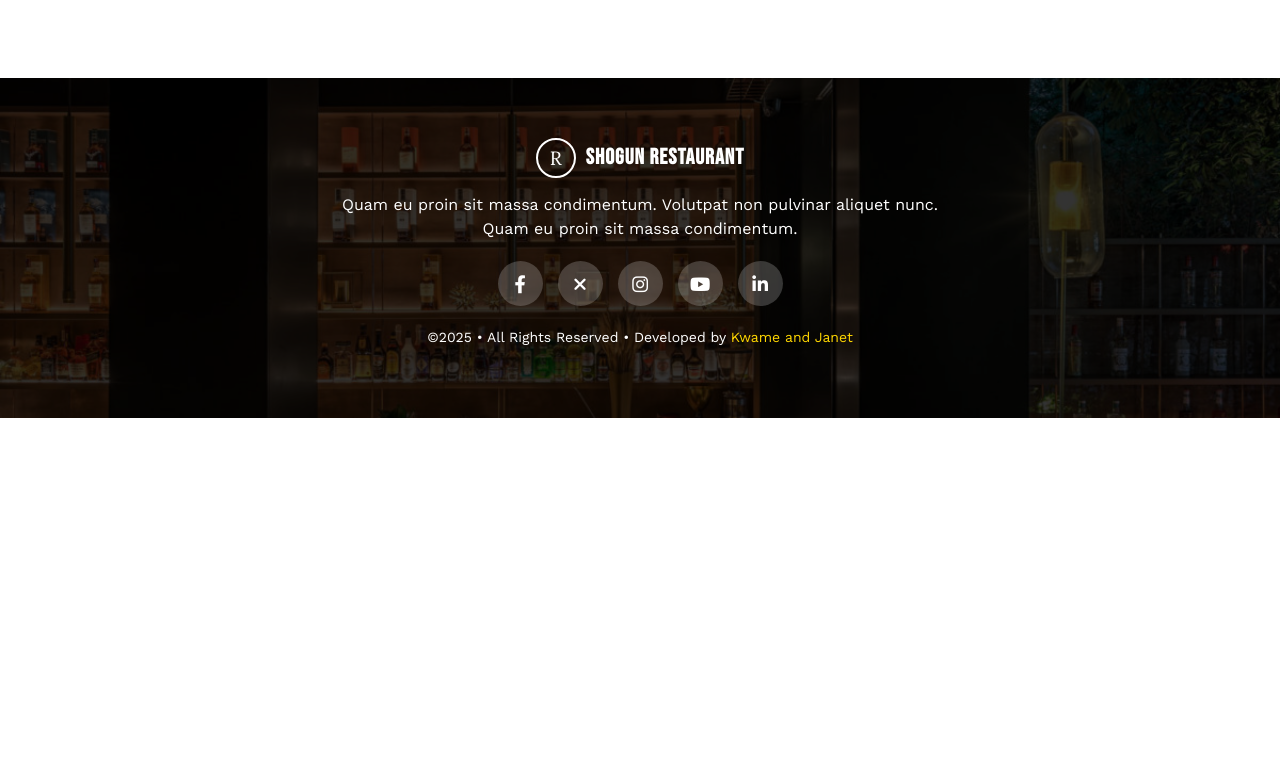
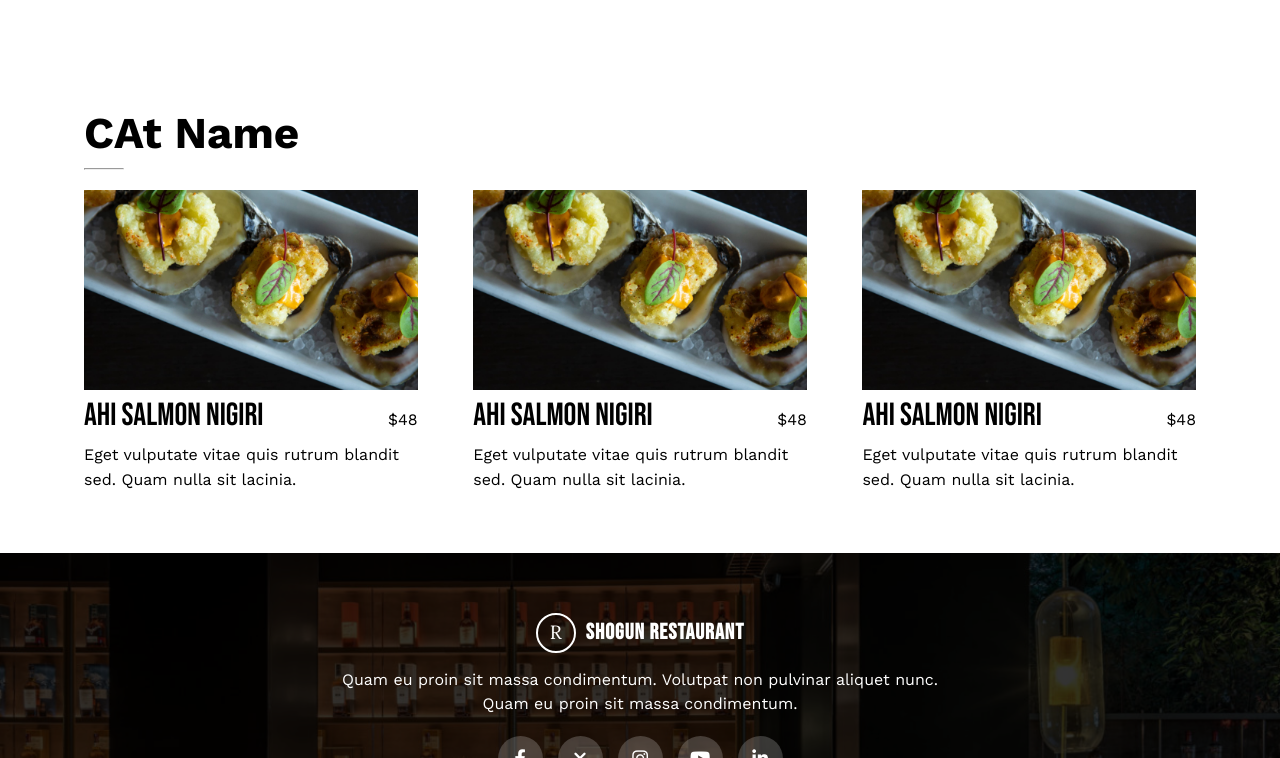
Before and after one commit to Jane-Akpabla/Collab-Project, a plain HTML site: page menu page/menu.html in a window 1280 px wide. Shown: the part 342-1100 px from the top of the page. Before the commit the page ends 800 px from the top, so only its background shows below. Drawn offline with nearby package versions, Linux system fonts and the light colour scheme.

Commit message:
added food items to the menu page

```diff
--- a/menu page/menu-styles.css
+++ b/menu page/menu-styles.css
@@ -186,6 +186,49 @@ body {
   cursor: pointer;
 }
 
+/* ======...........Foods Section...............=======*/
+.all-categories {
+  display: flex;
+  flex-direction: column;
+  align-items: center;
+}
+
+
+.food-category {
+  display: flex;
+  flex-direction: column;
+  width: 90%;
+  padding: 20px;
+}
+
+.food-cards {
+  display: flex;
+  justify-content: space-between;
+  flex-wrap: wrap;
+}
+
+.food-card {
+  width: 30%;
+  display: flex;
+  flex-direction: column;
+  margin-bottom: 40px;
+}
+
+.food-img {
+  background: url('../image/menu192x.jpg');
+  height: 200px;
+  width: 100%;
+  background-size: cover;
+  background-position: center;
+}
+
+.food-price {
+  display: flex;
+  justify-content: space-between;
+  align-items: baseline;
+}
+
+
 /* ======...........Feature Section...............=======*/
 .feature {
   display: flex;
@@ -214,12 +257,15 @@ body {
   opacity: 0.5;
 }
 
+hr {
+  margin: 0 0 20px 0;
+}
+
 h3 {
   font-size: 32px;
   font-weight: 400;
   font-family: "bebas neue", sans-serif;
   text-transform: uppercase;
-  margin-bottom: 10px;
 }
 
 h2 {
@@ -463,6 +509,10 @@ h2 {
       align-items: center;
   }
 
+  .food-card {
+    width: 48%;
+  }
+
 }
 
 @media (max-width: 480px) {
@@ -498,4 +548,13 @@ h2 {
     width: 100%;
     text-align: center;
   }
+
+  .food-cards {
+    flex-direction: column;
+  }
+
+  .food-card {
+    width: 100%;
+  }
+
 }
--- a/menu page/menu.html
+++ b/menu page/menu.html
@@ -1,8 +1,8 @@
 <!DOCTYPE html>
 <html lang="en">
   <head>
-    <meta charset="UTF-8">
-    <meta name="viewport" content="width=device-width, initial-scale=1.0">
+    <meta charset="UTF-8" />
+    <meta name="viewport" content="width=device-width, initial-scale=1.0" />
     <title>santoku Menu</title>
     <link rel="stylesheet" href="./menu-styles.css" />
 
@@ -10,8 +10,12 @@
     <link rel="preconnect" href="https://fonts.gstatic.com" crossorigin />
     <link
       href="https://fonts.googleapis.com/css2?family=Bebas+Neue&family=Lora:ital,wght@0,400..700;1,400..700&family=Work+Sans:ital,wght@0,100..900;1,100..900&display=swap"
-        rel="stylesheet" />
-    <script src="https://kit.fontawesome.com/YOUR-FONT-AWESOME-KIT.js" crossorigin="anonymous"></script>
+      rel="stylesheet"
+    />
+    <script
+      src="https://kit.fontawesome.com/YOUR-FONT-AWESOME-KIT.js"
+      crossorigin="anonymous"
+    ></script>
   </head>
   <body>
     <header class="header">
@@ -41,10 +45,52 @@
           <h1 class="hero-title">Our Seasonal Menu</h1>
           <a href="#" class="cta-button">Explore the menu</a>
         </div>
-
       </div>
     </section>
 
+    <!----------------------Foods Seaction---------------------------->
+    <section class="all-categories">
+        <div class="food-category">
+            <h2 class="category-name">CAt Name</h2>
+      <hr width="40px" />
+      <div class="food-cards">
+        <div class="food-card">
+          <div class="food-img"></div>
+          <div class="food-price">
+            <h3 class="food-name">AHI SALMON NIGIRI</h3>
+            <p class="price">$48</p>
+          </div>
+          <p class="food-details">
+            Eget vulputate vitae quis rutrum blandit sed. Quam nulla sit
+            lacinia.
+          </p>
+        </div>
+        <div class="food-card">
+          <div class="food-img"></div>
+          <div class="food-price">
+            <h3 class="food-name">AHI SALMON NIGIRI</h3>
+            <p class="price">$48</p>
+          </div>
+          <p class="food-details">
+            Eget vulputate vitae quis rutrum blandit sed. Quam nulla sit
+            lacinia.
+          </p>
+        </div>
+        <div class="food-card">
+          <div class="food-img"></div>
+          <div class="food-price">
+            <h3 class="food-name">AHI SALMON NIGIRI</h3>
+            <p class="price">$48</p>
+          </div>
+          <p class="food-details">
+            Eget vulputate vitae quis rutrum blandit sed. Quam nulla sit
+            lacinia.
+          </p>
+        </div>
+      </div>
+        </div>
+
+    </section>
 
     <!----------------------Footer Seaction---------------------------->
     <footer class="footer">
@@ -54,8 +100,10 @@
           <div class="logo-circle">R</div>
           <div class="logo-text">SHOGUN RESTAURANT</div>
         </a>
-            <p>Quam eu proin sit massa condimentum. Volutpat non pulvinar aliquet nunc. Quam eu proin sit massa
-                condimentum.</p>
+        <p>
+          Quam eu proin sit massa condimentum. Volutpat non pulvinar aliquet
+          nunc. Quam eu proin sit massa condimentum.
+        </p>
         <div class="social-icons">
           <a href="#"><i class="fab fa-facebook-f"></i></a>
           <a href="#"><i class="fas fa-times"></i></a>
@@ -65,10 +113,12 @@
         </div>
       </div>
       <div class="footer-bottom">
-            <p>©2025 • All Rights Reserved • Developed by <a href="#">Kwame and Janet</a></p>
+        <p>
+          ©2025 • All Rights Reserved • Developed by
+          <a href="#">Kwame and Janet</a>
+        </p>
       </div>
     </footer>
-
 
     <script>
       const menuToggle = document.querySelector(".menu-toggle");
```
Also changed, not shown: image/menu192x.jpg (added). Lines whose indentation alone changed are shown as unchanged.
